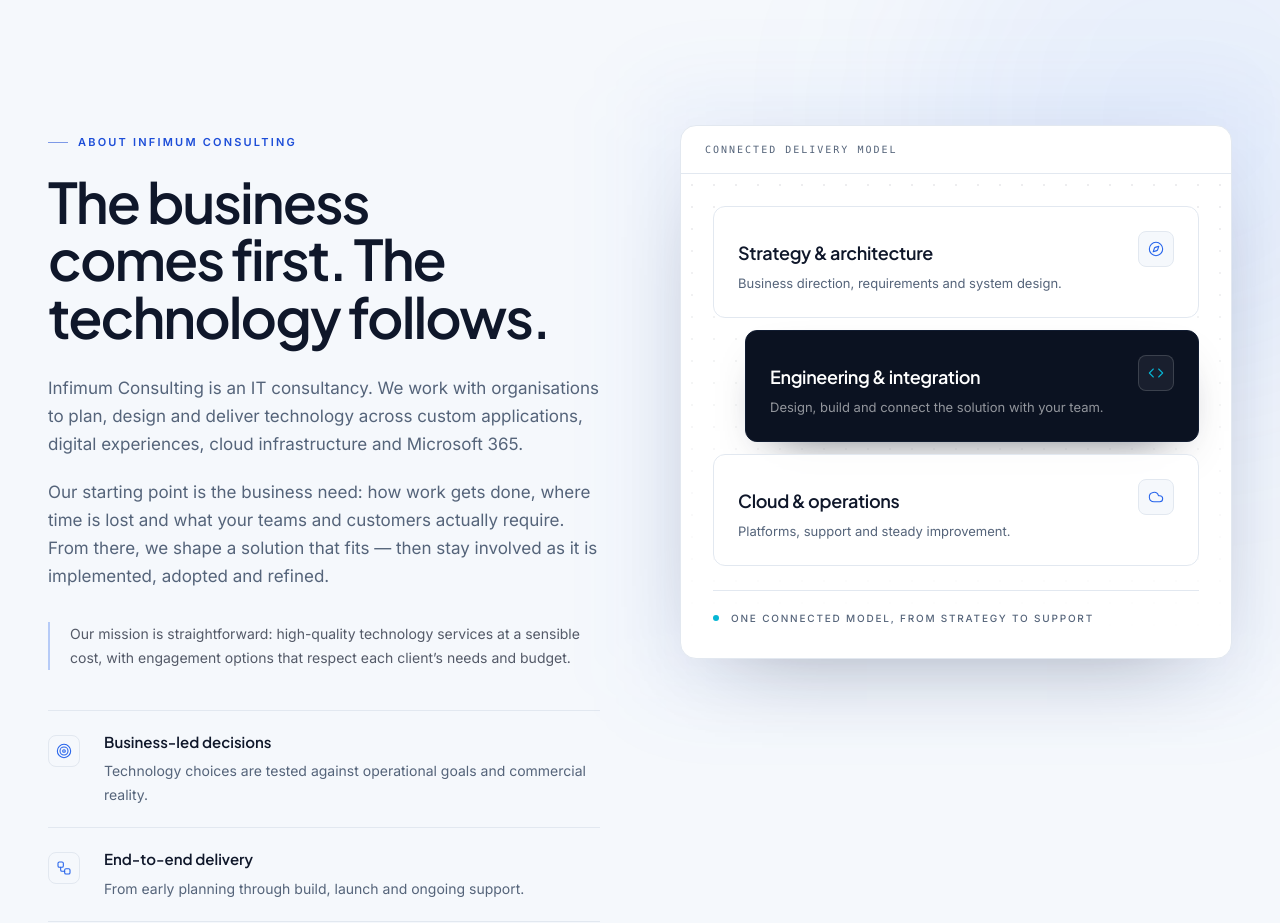
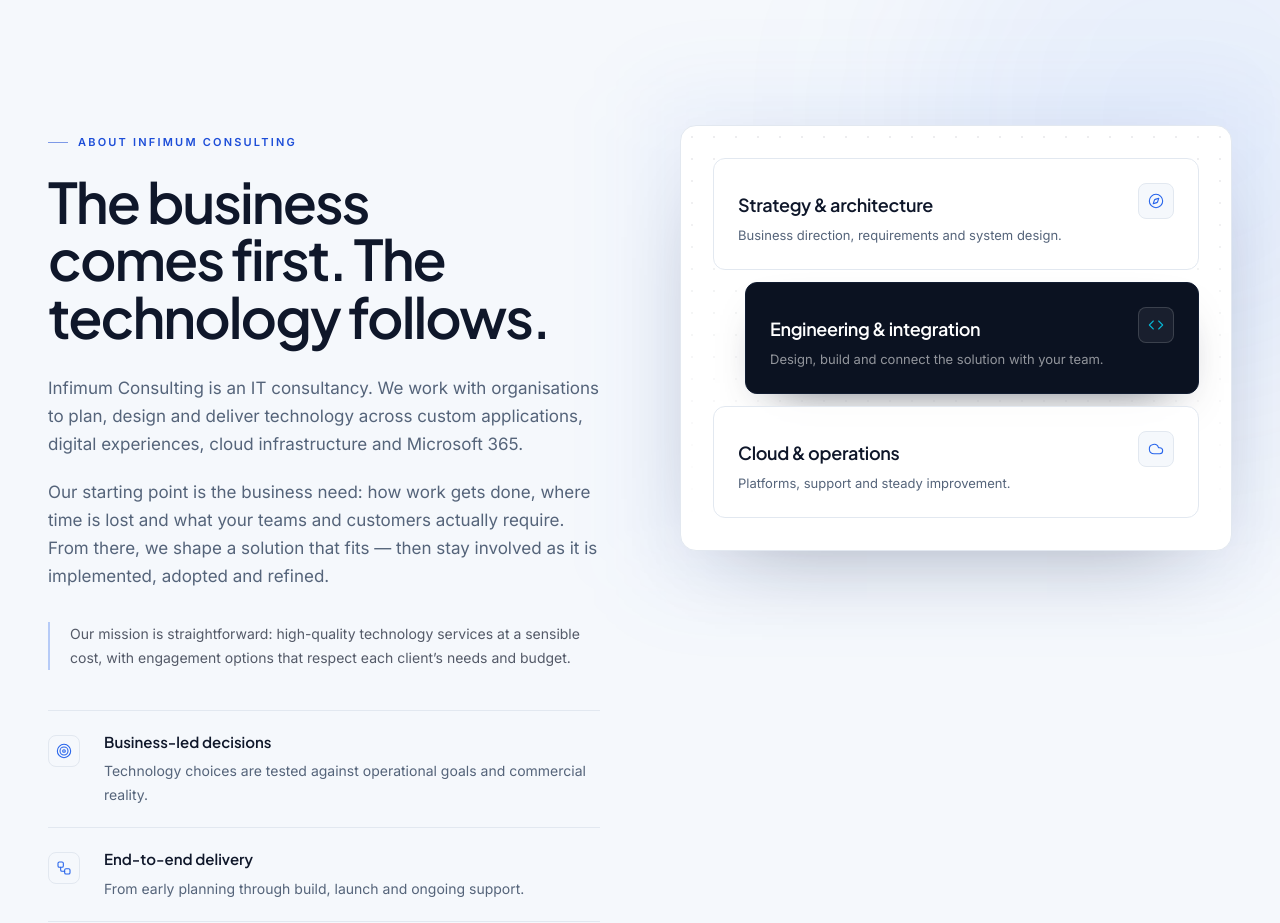
Before and after one commit to Alaric-Ventures/infimum-landing-page, a Next.js app: page / in a window 1280 px wide. Shown: the part 920-1843 px from the top of the page. Built offline with nearby package versions, Linux system fonts and the light colour scheme; no server answers.

Commit message:
feat: remove redundant elements from AboutSection for cleaner layout

```diff
--- a/src/components/sections/AboutSection.tsx
+++ b/src/components/sections/AboutSection.tsx
@@ -143,12 +143,6 @@ export function AboutSection() {
                   aria-hidden="true"
                 />
                 <div className="relative overflow-hidden rounded-2xl border border-line bg-white shadow-[0_30px_90px_-50px_rgba(15,23,42,0.45)]">
-                  <div className="flex items-center border-b border-line px-6 py-4">
-                    <span className="font-mono text-[10px] uppercase tracking-[0.2em] text-muted">
-                      Connected delivery model
-                    </span>
-                  </div>
-
                   <div className="relative p-6 sm:p-8">
                     <div
                       className="pointer-events-none absolute inset-0 dot-grid opacity-60 [mask-image:linear-gradient(to_bottom,black,transparent)]"
@@ -205,15 +199,6 @@ export function AboutSection() {
                       })}
                     </div>
 
-                    <div className="relative mt-6 flex items-center gap-3 border-t border-line pt-5">
-                      <span
-                        className="size-1.5 rounded-full bg-accent"
-                        aria-hidden="true"
-                      />
-                      <p className="text-[10px] font-medium uppercase tracking-[0.18em] text-muted">
-                        One connected model, from strategy to support
-                      </p>
-                    </div>
                   </div>
                 </div>
               </div>
```
